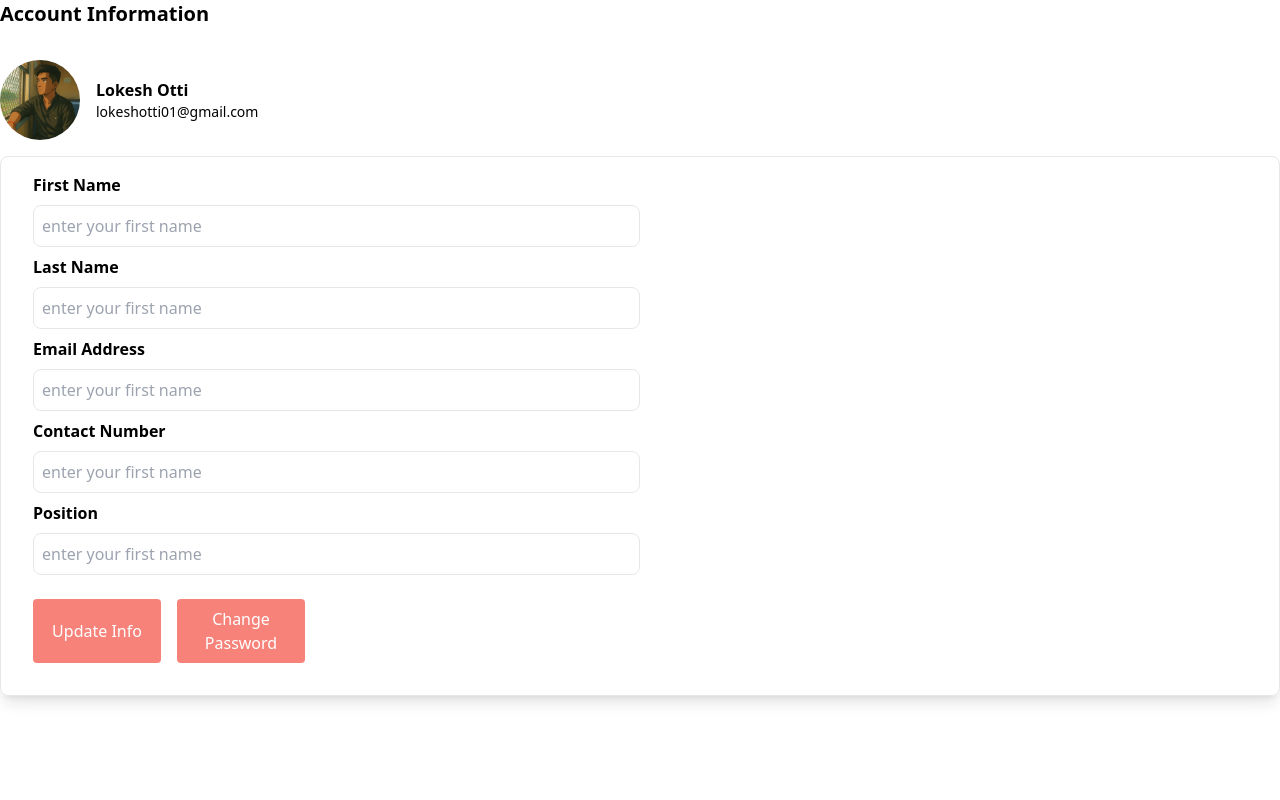
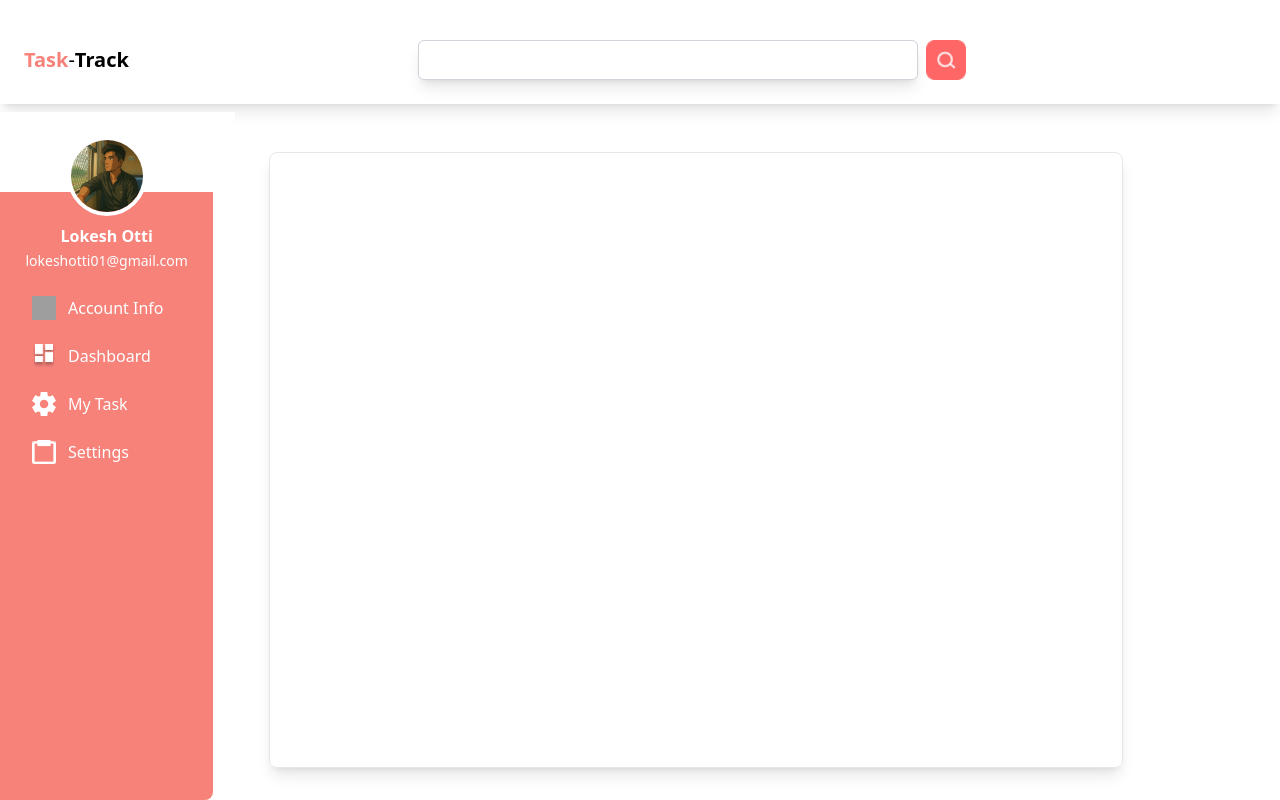
Before and after one commit to LokeshOtti29/TaskTrack, a React (Vite) app: page /Home in a window 1280 px wide. Built offline with nearby package versions, Linux system fonts and the light colour scheme; grey boxes are pictures that could not be loaded.

Commit message:
used-useroutes-hook

```diff
--- /dev/null
+++ b/src/components/UI/Mytask.jsx
@@ -0,0 +1,7 @@
+import React from "react";
+
+const Mytask = () => {
+  return <div></div>;
+};
+
+export default Mytask;
--- a/src/components/UI/Rendercomponent.jsx
+++ b/src/components/UI/Rendercomponent.jsx
@@ -1,14 +1,33 @@
 import React from "react";
 import Login from "../Auth/Login";
 import AccountInfo from "./AccountInfo";
+import { useRoutes } from "react-router-dom";
+import Dashboard from "./Dashboard";
+import Home from "./Home";
+import Mytask from "./Mytask";
+import SignUp from "../Auth/SignUp";
 
-const Rendercomponent = ({ page }) => {
-  switch (page) {
-    case 0:
-      return <AccountInfo />;
-    default:
-      return <AccountInfo />;
-  }
+const Rendercomponent = () => {
+  const routes = useRoutes([
+    {
+      path: "/Home",
+      element: <Home />,
+      children: [
+        { path: "Dashboard", element: <Dashboard /> },
+        { path: "AccountInfo", element: <AccountInfo /> },
+        { path: "Mytask", element: <Mytask /> },
+      ],
+    },
+    {
+      path: "/Login",
+      element: <Login />,
+    },
+    {
+      path: "/Sign-up",
+      element: <SignUp />,
+    },
+  ]);
+  return routes;
 };
 
 export default Rendercomponent;
--- a/src/components/UI/Sidebar.jsx
+++ b/src/components/UI/Sidebar.jsx
@@ -1,7 +1,9 @@
 import React from "react";
 import { SIDE_BAR } from "../../constants/constant";
+import { useNavigate } from "react-router-dom";
 
 const Sidebar = ({ setPage }) => {
+  const navigate = useNavigate();
   return (
     <div className="h-full bg-[rgb(246,130,122)] text-white rounded-r-lg pt-4">
       <div className="relative flex flex-col items-center">
@@ -23,7 +25,7 @@ const Sidebar = ({ setPage }) => {
             <img src={sidebar.IMAGE} alt={sidebar.NAME} className="w-6 h-6" />
             <button
               className="text-left hover:underline"
-              onClick={() => setPage(index)}
+              onClick={() => navigate(sidebar.ROUTE)}
             >
               {sidebar.NAME}
             </button>
--- a/src/constants/constant.js
+++ b/src/constants/constant.js
@@ -2,17 +2,21 @@ export const SIDE_BAR = [
   {
     IMAGE: "/Account.png",
     NAME: "Account Info",
+    ROUTE: "AccountInfo",
   },
   {
     IMAGE: "/Dashboard.png",
     NAME: "Dashboard",
+    ROUTE: "Dashboard",
   },
   {
     IMAGE: "/Task.png",
     NAME: "My Task",
+    ROUTE: "Mytask",
   },
   {
     IMAGE: "/Setting.png",
     NAME: "Settings",
+    ROUTE: "Settings",
   },
 ];
```
